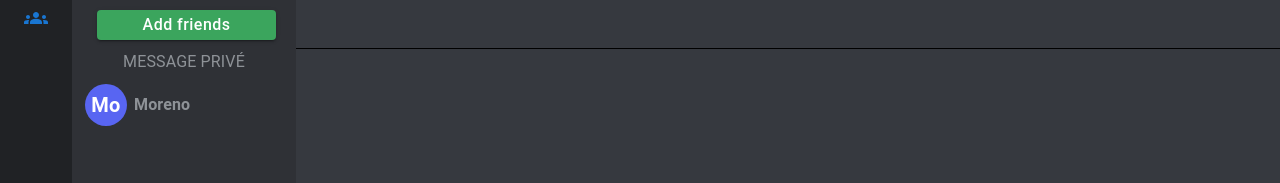
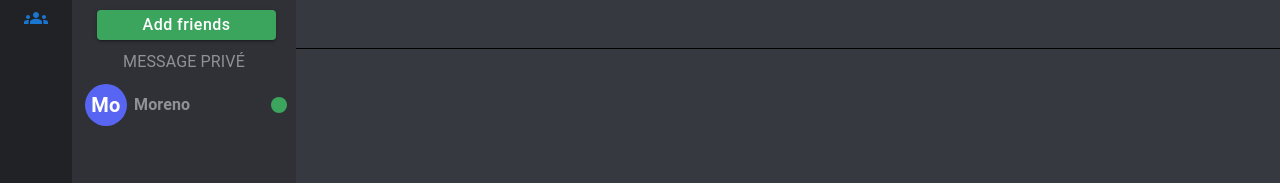
Before and after one commit to MorenoRajaonarison/meetalk, a React (Create React App) app in the folder front/: page /dashboard in a window 1280 px wide. Shown: the top 183 px of the page. Built offline with nearby package versions, Linux system fonts and the light colour scheme.

Commit message:
indicateur d'activité

```diff
--- a/front/src/Dashboard/FriendsSidebar/FriendsList/FriendsListItem.jsx
+++ b/front/src/Dashboard/FriendsSidebar/FriendsList/FriendsListItem.jsx
@@ -1,7 +1,8 @@
 import React from 'react'
 import Button from '@mui/material/Button'
 import Avatar from "../../../shared/components/Avatar"
-import {Typography} from "@mui/material";
+import {Typography} from "@mui/material"
+import OnlineIndicator from "./OnlineIndicator"
 
 const FriendsListItem = ({id,username,isOnline}) => {
   return (
@@ -30,7 +31,7 @@ const FriendsListItem = ({id,username,isOnline}) => {
       >
       {username}
       </Typography>
-
+      {isOnline && <OnlineIndicator/>}
     </Button>
   )
 }
--- /dev/null
+++ b/front/src/Dashboard/FriendsSidebar/FriendsList/OnlineIndicator.jsx
@@ -0,0 +1,19 @@
+import React from 'react'
+import Box from "@mui/material/Box"
+import {FiberManualRecordRounded} from "@mui/icons-material";
+
+const OnlineIndicator = () => {
+  return (
+    <Box sx={{
+      color: '#3ba55d',
+      display: 'flex',
+      alignItems: 'center',
+      position: 'absolute',
+      right: '5px'
+    }}>
+      <FiberManualRecordRounded/>
+    </Box>
+  )
+}
+
+export default OnlineIndicator
```
